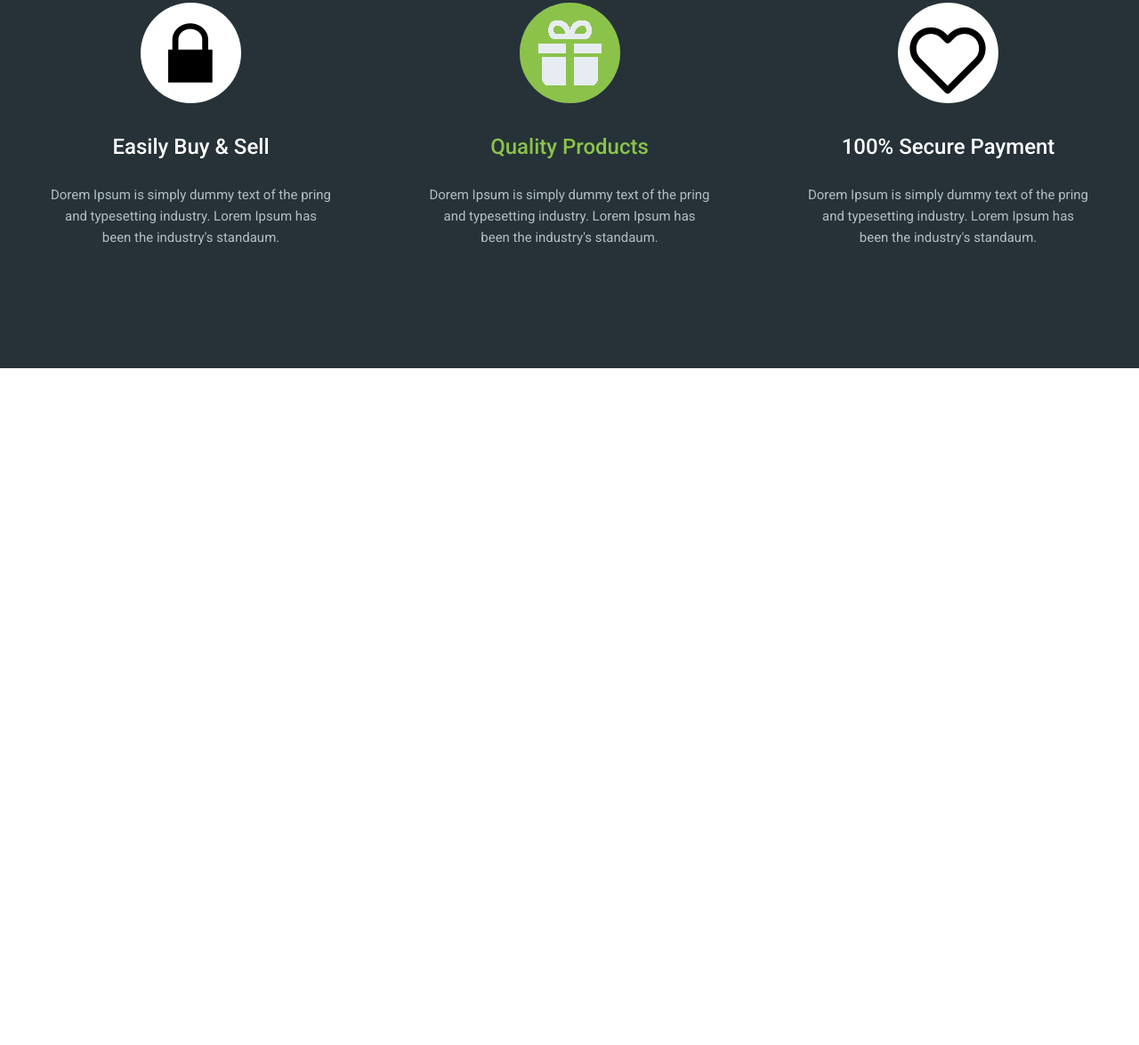
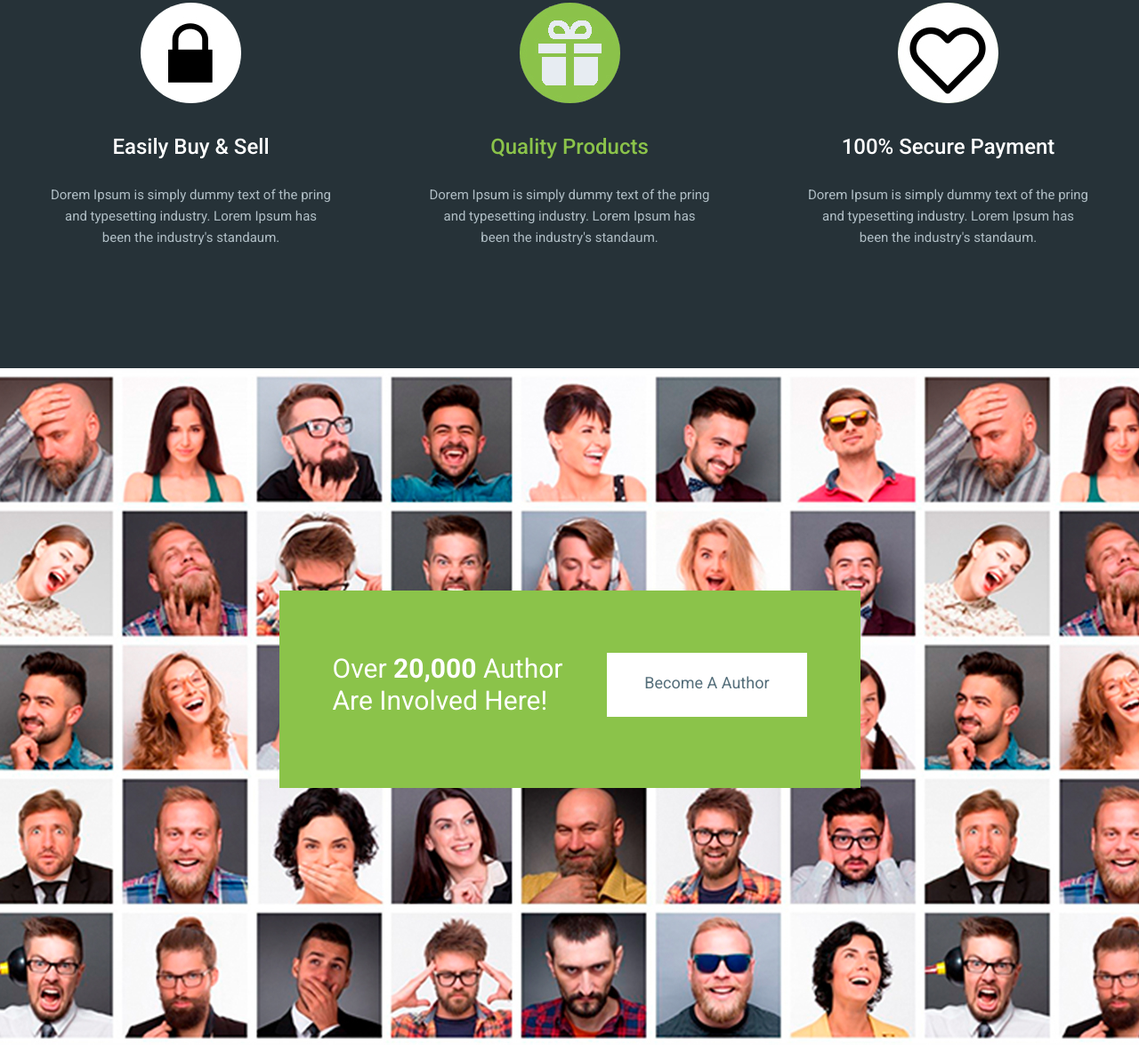
Before and after one commit to aaksi/moderno_marketplace, a website: page app/index.html in a window 1280 px wide. Shown: the part 4068-5243 px from the top of the page at 89% size. Before the commit the page ends 4482 px from the top, so only its background shows below. Drawn offline with nearby package versions, Linux system fonts and the light colour scheme.

Commit message:
added section author

```diff
--- a/app/index.html
+++ b/app/index.html
@@ -1,5 +1,5 @@
 <!DOCTYPE html>
-<html lang="en">
+<html lang="ru">
 <head>
     <meta charset="UTF-8">
     <meta name="viewport" content="width=device-width, initial-scale=1.0">
@@ -581,6 +581,19 @@
         </div>
     </section>
 
+    <seciton class="author">
+        <div class="author__wrapper" style="background-image: url('images/author-bg.jpg')">
+            <div class="container">
+                <div class="author__inner" >
+                    <div class="author__content">
+                        <div class="author__text">Over <span>20,000</span> Author Are Involved Here!</div>
+                        <a href="#" class="author__btn">Become A Author</a>
+                    </div>
+                </div>
+            </div>
+        </div>
+    </seciton>
+
 
 
 
--- a/app/scss/style.scss
+++ b/app/scss/style.scss
@@ -314,3 +314,41 @@
     }
 }
 // end advantages
+// start author
+
+.author{
+    &__wrapper{
+        background-position: center center;
+        background-repeat: no-repeat;
+        background-size: cover;
+        min-height: 761px;
+    }
+    &__inner{
+        padding-top: 250px;
+    }
+    &__content{
+        display: flex;
+        justify-content: space-between;
+        margin: 0 auto ;
+        max-width: 653px;
+        background-color: $green;
+        padding: 70px 60px 80px;
+    }
+    &__text{
+        font-size: 30px;
+        line-height: 36px;
+        color: #FFF;
+        max-width: 260px;
+        span{
+            font-weight: 700;
+        }
+    }
+    &__btn{
+        background-color: #fff;
+        padding: 16px 42px;
+        font-size: 18px;
+        line-height: 36px;
+    }
+}
+
+// end author
```
Also changed, not shown: app/css/style.min.css, app/images/author-bg.jpg (added).
